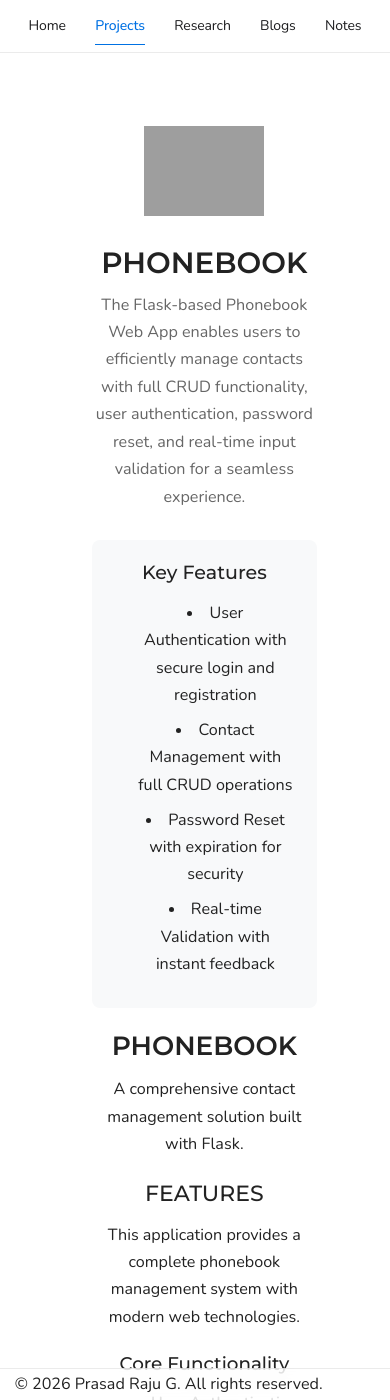
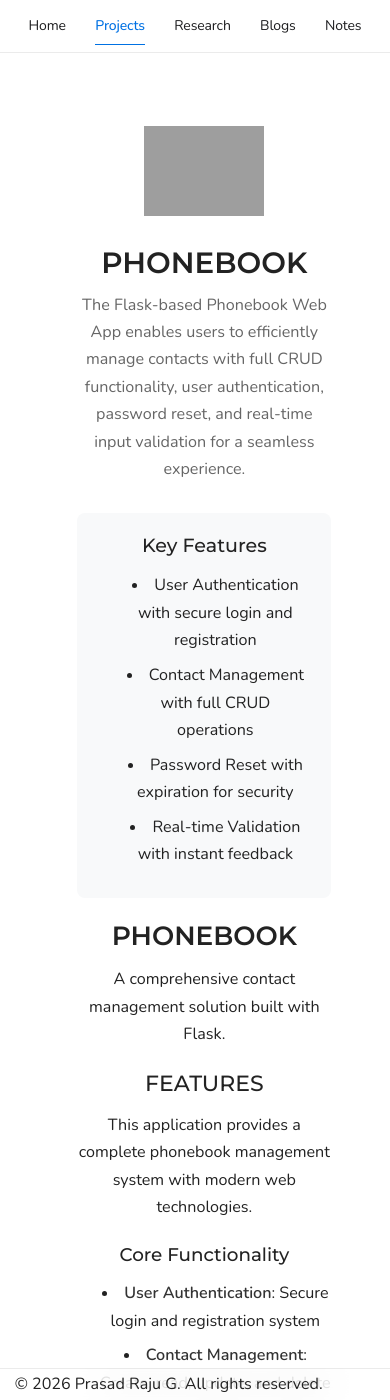
Before and after one commit to iamprasadraju/iamprasadraju.github.io, a Jekyll site: the page built from _projects/phonebook.md, in a window 390 px wide and 1400 px high. Built offline with Jekyll 4.4.1, drawn with Linux system fonts in a browser that asks for light colours; grey boxes are pictures that could not be loaded.

Commit message:
trying to fix ui

```diff
--- a/assets/css/main.css
+++ b/assets/css/main.css
@@ -1479,45 +1479,33 @@
     justify-content: center;
   }
 
-  /* Projects grid centering */
+  /* Projects grid centering - simplified for equal spacing */
+  .page-content .container main section .projects-grid,
   .projects-grid {
-    width: calc(100% - 2rem);
-    margin-left: auto;
-    margin-right: auto;
+    width: 100% !important;
+    margin: 0 !important;
+    padding: 0 1rem !important;
+    box-sizing: border-box;
+  }
+
+  .page-content .container main .project-card,
+  .project-card {
+    width: 100%;
+    margin: 0;
+  }
+
+  /* Project detail page centering - simplified */
+  .page-content .container main .project-detail,
+  .project-detail {
+    width: 100%;
+    margin: 0;
     padding: 0 1rem;
     box-sizing: border-box;
   }
 
-  .project-card {
-    width: 100%;
-    max-width: 100%;
-    margin-left: auto;
-    margin-right: auto;
-  }
-
-  /* Project detail page centering */
-  .project-detail {
-    width: calc(100% - 2rem);
-    max-width: 100%;
-    margin-left: auto;
-    margin-right: auto;
-    padding: 0 1rem;
-    box-sizing: border-box;
-  }
-
-  .project-detail-header {
-    text-align: center;
-    width: 100%;
-  }
-
-  .project-detail-content {
-    width: 100%;
-    max-width: 100%;
-  }
-
-  .project-detail-content h1,
-  .project-detail-content h2,
-  .project-detail-content h3 {
+  .project-detail-header,
+  .project-detail-content,
+  .project-detail-actions {
     text-align: center;
   }
 
```
